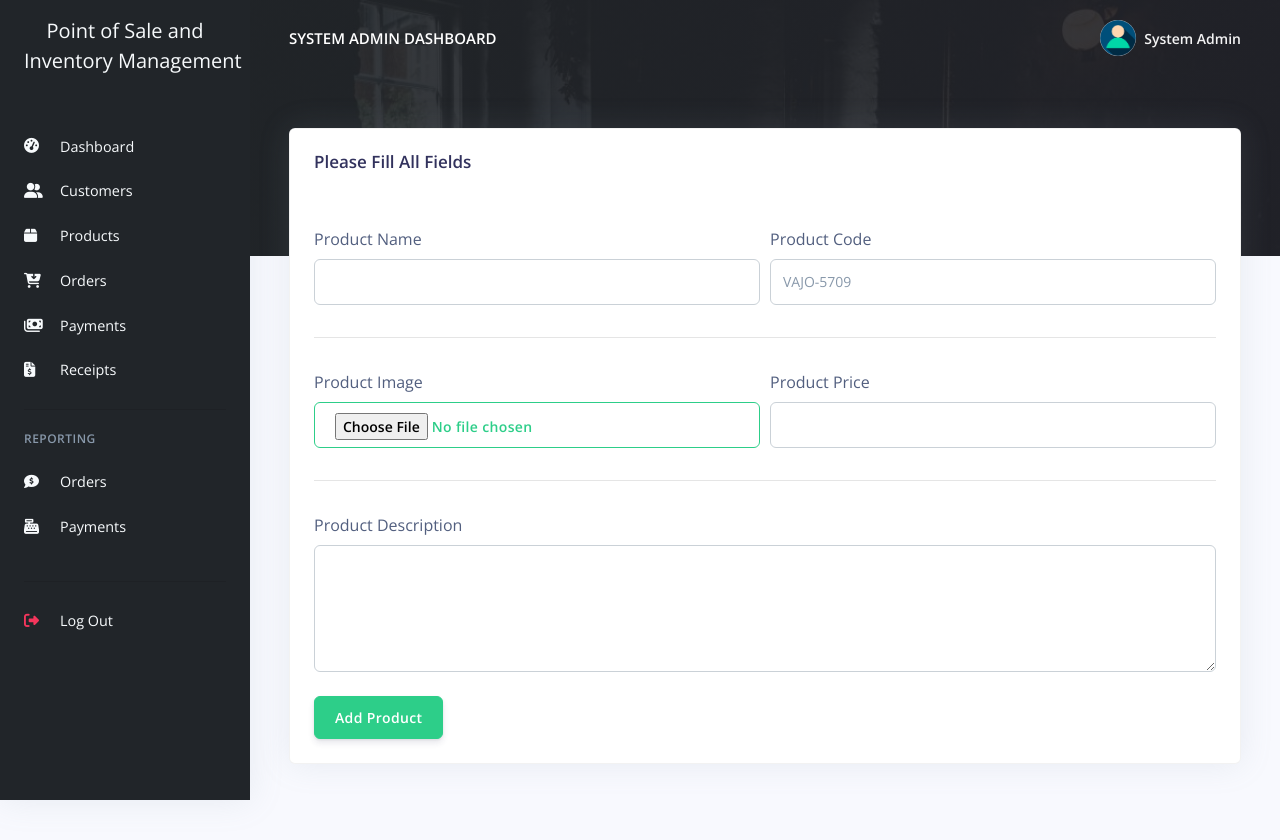
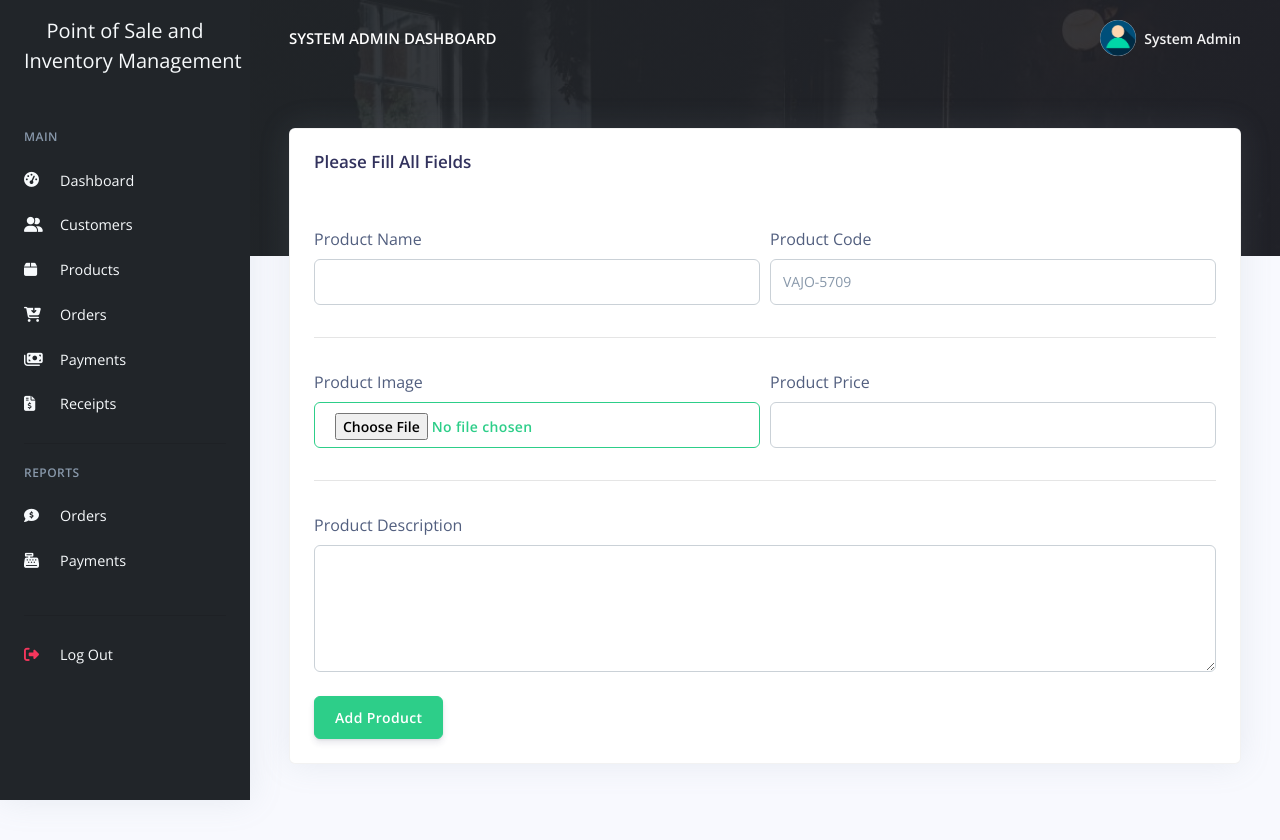
Before and after one commit to echjiy/project-oop-possystem, a PHP site: page /pos/admin/add_product.php in a window 1280 px wide. Shown: the top 840 px of the page. Run offline with PHP 8.4, Linux system fonts and the light colour scheme; a user stored in the database is signed in; data comes from the database, SQL or seed files in the repository; some libraries are stand-ins or nearby versions.

Commit message:
sidebar update

```diff
--- a/pos/admin/partials/_sidebar.php
+++ b/pos/admin/partials/_sidebar.php
@@ -80,6 +80,7 @@ while ($admin = $res->fetch_object()) {
             </div>
           </div>
         </form>
+        <h6 class="navbar-heading text-muted">Main</h6>
         <!-- Navigation -->
         <ul class="navbar-nav">
           <li class="nav-item">
@@ -116,7 +117,7 @@ while ($admin = $res->fetch_object()) {
         <!-- Divider -->
         <hr class="my-3">
         <!-- Heading -->
-        <h6 class="navbar-heading text-muted">Reporting</h6>
+        <h6 class="navbar-heading text-muted">Reports</h6>
         <!-- Navigation -->
         <ul class="navbar-nav mb-md-3">
           <li class="nav-item">
```
